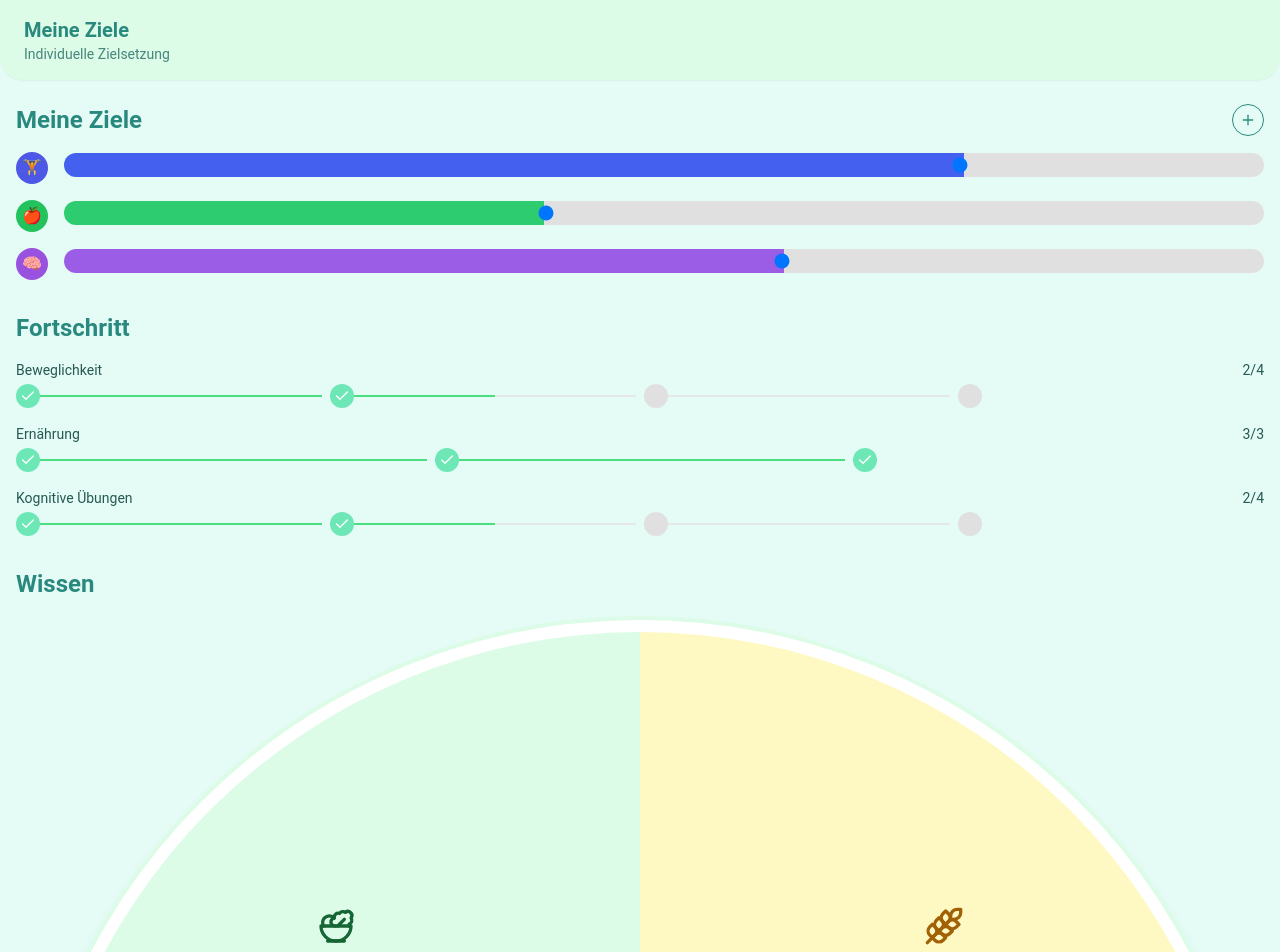
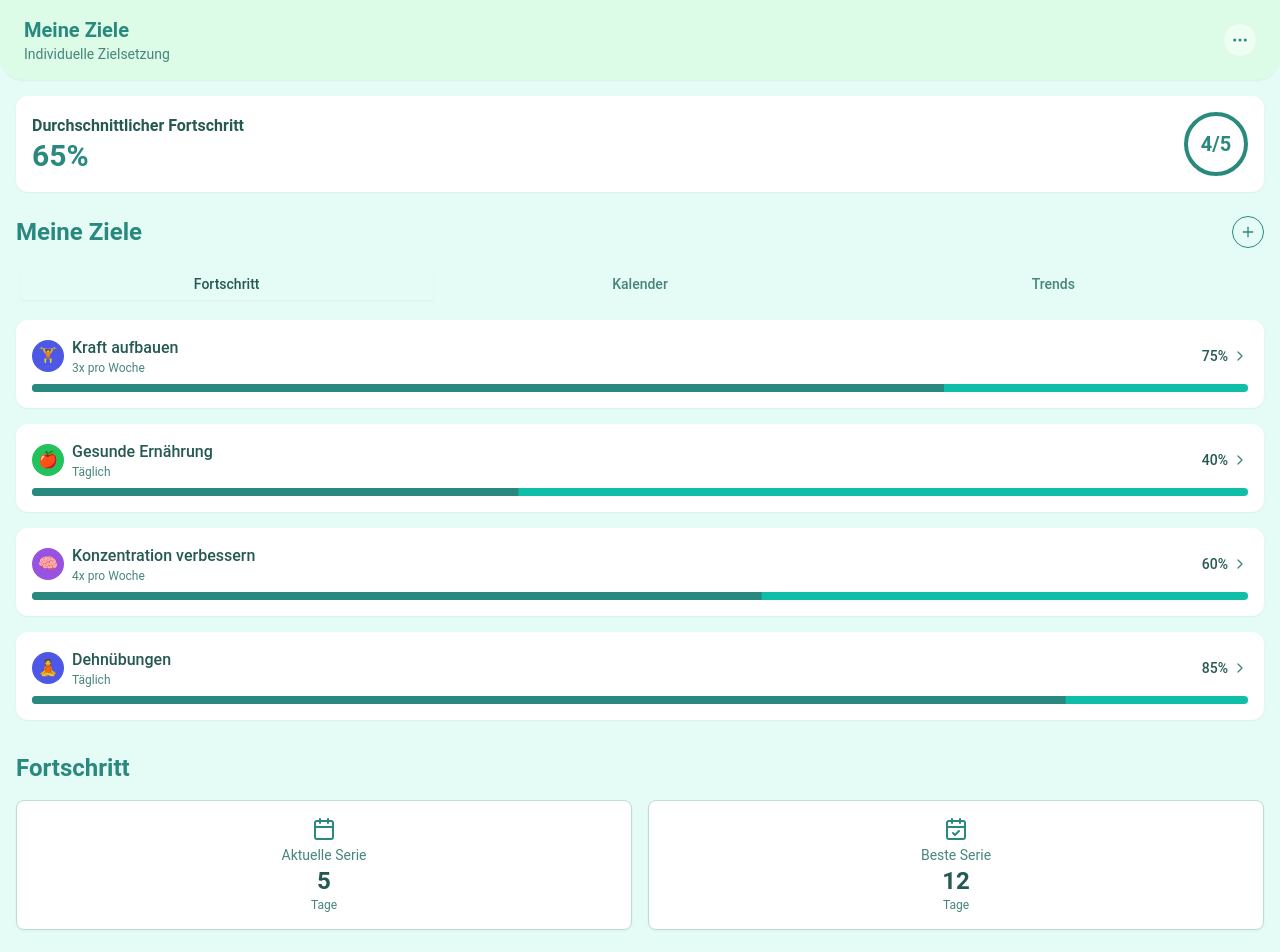
Before and after one commit to Samandala/Zielsetzungs-Tool-SPZ, a React (Vite) app: page / in a window 1280 px wide. Shown: the top 952 px of the page. Built offline with nearby package versions, Linux system fonts and the light colour scheme.

Commit message:
Refactor: Improve UI based on inspiration
- Updated the UI to incorporate design elements from an inspirational image.
- Maintained the existing color scheme.

```diff
--- a/src/components/GoalItem.tsx
+++ b/src/components/GoalItem.tsx
@@ -1,6 +1,7 @@
 
 import React from 'react';
-import { Check } from 'lucide-react';
+import { Check, ChevronRight } from 'lucide-react';
+import { Progress } from '@/components/ui/progress';
 
 export interface Goal {
   id: string;
@@ -8,6 +9,7 @@ export interface Goal {
   category: 'fitness' | 'nutrition' | 'mental';
   progress: number;
   icon: string;
+  frequency?: string;
 }
 
 interface GoalItemProps {
@@ -35,25 +37,36 @@ const GoalItem: React.FC<GoalItemProps> = ({ goal, onUpdateProgress }) => {
   };
 
   return (
-    <div className="flex items-center gap-4 mb-4">
-      <div className={`w-8 h-8 rounded-full flex items-center justify-center text-white ${getColorByCategory()}`}>
-        {goal.icon}
+    <div className="bg-white rounded-xl p-4 shadow-sm">
+      <div className="flex items-center justify-between mb-2">
+        <div className="flex items-center gap-2">
+          <div className={`w-8 h-8 rounded-full flex items-center justify-center text-white ${getColorByCategory()}`}>
+            {goal.icon}
+          </div>
+          <div>
+            <h3 className="font-medium text-foreground">{goal.title}</h3>
+            {goal.frequency && (
+              <p className="text-xs text-muted-foreground">{goal.frequency}</p>
+            )}
+          </div>
+        </div>
+        <div className="flex items-center">
+          <span className="mr-1 font-medium text-sm">
+            {goal.progress}%
+          </span>
+          <ChevronRight size={16} className="text-muted-foreground" />
+        </div>
       </div>
-      <div className="flex-1 relative">
+
+      <div className="flex items-center gap-2">
+        <Progress value={goal.progress} className="h-2 flex-1" />
         <input
           type="range"
           min="0"
           max="100"
           value={goal.progress}
           onChange={handleProgressChange}
-          className="w-full h-6 rounded-full appearance-none cursor-pointer"
-          style={{
-            background: `linear-gradient(to right, ${
-              goal.category === 'fitness' ? '#4361EE' :
-              goal.category === 'nutrition' ? '#2ECC71' :
-              '#9B5DE5'
-            } ${goal.progress}%, #e0e0e0 ${goal.progress}%)`,
-          }}
+          className="sr-only"
         />
       </div>
     </div>
--- a/src/components/GoalProgress.tsx
+++ b/src/components/GoalProgress.tsx
@@ -1,7 +1,8 @@
 
 import React from 'react';
-import { Check } from 'lucide-react';
+import { Check, Calendar, CalendarCheck } from 'lucide-react';
 import { Goal } from './GoalItem';
+import { Card, CardContent, CardHeader, CardTitle } from '@/components/ui/card';
 
 interface GoalProgressProps {
   goals: Goal[];
@@ -15,9 +16,33 @@ const GoalProgress: React.FC<GoalProgressProps> = ({ goals }) => {
     { title: "Kognitive Übungen", completedSteps: 2, totalSteps: 4 },
   ];
 
+  // Calculate days for streak display
+  const currentStreak = 5;
+  const bestStreak = 12;
+
   return (
     <section className="mt-8">
       <h2 className="text-2xl font-bold text-primary mb-4">Fortschritt</h2>
+
+      <div className="grid grid-cols-2 gap-4 mb-6">
+        <Card className="bg-white shadow-sm">
+          <CardContent className="p-4 flex flex-col items-center justify-center">
+            <Calendar className="h-6 w-6 text-primary mb-1" />
+            <p className="text-sm text-muted-foreground">Aktuelle Serie</p>
+            <p className="text-2xl font-bold">{currentStreak}</p>
+            <p className="text-xs text-muted-foreground">Tage</p>
+          </CardContent>
+        </Card>
+
+        <Card className="bg-white shadow-sm">
+          <CardContent className="p-4 flex flex-col items-center justify-center">
+            <CalendarCheck className="h-6 w-6 text-primary mb-1" />
+            <p className="text-sm text-muted-foreground">Beste Serie</p>
+            <p className="text-2xl font-bold">{bestStreak}</p>
+            <p className="text-xs text-muted-foreground">Tage</p>
+          </CardContent>
+        </Card>
+      </div>
 
       <div className="space-y-4">
         {progressSteps.map((step, index) => (
--- a/src/components/GoalsList.tsx
+++ b/src/components/GoalsList.tsx
@@ -1,8 +1,9 @@
 
 import React from 'react';
 import GoalItem, { Goal } from './GoalItem';
-import { Plus, Dumbbell, Brain } from 'lucide-react';
+import { Plus, BarChart2, Calendar } from 'lucide-react';
 import { Button } from '@/components/ui/button';
+import { Tabs, TabsContent, TabsList, TabsTrigger } from '@/components/ui/tabs';
 
 interface GoalsListProps {
   goals: Goal[];
@@ -25,11 +26,33 @@ const GoalsList: React.FC<GoalsListProps> = ({ goals, onUpdateProgress, onAddGoa
         </Button>
       </div>
 
-      <div className="space-y-4">
-        {goals.map((goal) => (
-          <GoalItem key={goal.id} goal={goal} onUpdateProgress={onUpdateProgress} />
-        ))}
-      </div>
+      <Tabs defaultValue="progress">
+        <TabsList className="grid grid-cols-3 mb-4">
+          <TabsTrigger value="progress">Fortschritt</TabsTrigger>
+          <TabsTrigger value="calendar">Kalender</TabsTrigger>
+          <TabsTrigger value="trends">Trends</TabsTrigger>
+        </TabsList>
+
+        <TabsContent value="progress" className="space-y-4">
+          {goals.map((goal) => (
+            <GoalItem key={goal.id} goal={goal} onUpdateProgress={onUpdateProgress} />
+          ))}
+        </TabsContent>
+
+        <TabsContent value="calendar">
+          <div className="h-48 flex items-center justify-center bg-white rounded-xl">
+            <Calendar className="w-8 h-8 text-muted-foreground" />
+            <p className="ml-2 text-muted-foreground">Kalenderansicht</p>
+          </div>
+        </TabsContent>
+
+        <TabsContent value="trends">
+          <div className="h-48 flex items-center justify-center bg-white rounded-xl">
+            <BarChart2 className="w-8 h-8 text-muted-foreground" />
+            <p className="ml-2 text-muted-foreground">Trendansicht</p>
+          </div>
+        </TabsContent>
+      </Tabs>
     </section>
   );
 };
--- a/src/components/Header.tsx
+++ b/src/components/Header.tsx
@@ -1,5 +1,6 @@
 
 import React from 'react';
+import { ChevronLeft, MoreHorizontal } from 'lucide-react';
 
 const Header: React.FC = () => {
   return (
@@ -8,6 +9,9 @@ const Header: React.FC = () => {
         <h1 className="text-xl font-bold text-primary">Meine Ziele</h1>
         <p className="text-sm text-muted-foreground">Individuelle Zielsetzung</p>
       </div>
+      <button className="w-8 h-8 flex items-center justify-center rounded-full bg-white/50">
+        <MoreHorizontal size={18} className="text-primary" />
+      </button>
     </header>
   );
 };
--- a/src/pages/Index.tsx
+++ b/src/pages/Index.tsx
@@ -19,6 +19,7 @@ const Index = () => {
       category: 'fitness',
       progress: 75,
       icon: '🏋️',
+      frequency: '3x pro Woche',
     },
     {
       id: '2',
@@ -26,6 +27,7 @@ const Index = () => {
       category: 'nutrition',
       progress: 40,
       icon: '🍎',
+      frequency: 'Täglich',
     },
     {
       id: '3',
@@ -33,6 +35,15 @@ const Index = () => {
       category: 'mental',
       progress: 60,
       icon: '🧠',
+      frequency: '4x pro Woche',
+    },
+    {
+      id: '4',
+      title: 'Dehnübungen',
+      category: 'fitness',
+      progress: 85,
+      icon: '🧘',
+      frequency: 'Täglich',
     }
   ]);
 
@@ -57,6 +68,20 @@ const Index = () => {
       <Header />
 
       <main className="container px-4 mx-auto pb-24">
+        <div className="p-4 mt-4 bg-white rounded-xl shadow-sm">
+          <div className="flex justify-between items-center">
+            <div>
+              <h3 className="font-bold">Durchschnittlicher Fortschritt</h3>
+              <p className="text-3xl font-bold text-primary">
+                {Math.round(goals.reduce((acc, goal) => acc + goal.progress, 0) / goals.length)}%
+              </p>
+            </div>
+            <div className="w-16 h-16 rounded-full border-4 border-primary flex items-center justify-center">
+              <span className="text-xl font-bold text-primary">{goals.length}/5</span>
+            </div>
+          </div>
+        </div>
+
         <GoalsList
           goals={goals}
           onUpdateProgress={handleUpdateProgress}
@@ -99,6 +124,16 @@ const Index = () => {
               </select>
             </div>
             <div className="grid grid-cols-4 items-center gap-4">
+              <label htmlFor="frequency" className="text-right">
+                Häufigkeit
+              </label>
+              <Input
+                id="frequency"
+                placeholder="z.B. 3x pro Woche"
+                className="col-span-3"
+              />
+            </div>
+            <div className="grid grid-cols-4 items-center gap-4">
               <label htmlFor="icon" className="text-right">
                 Icon
               </label>
```
